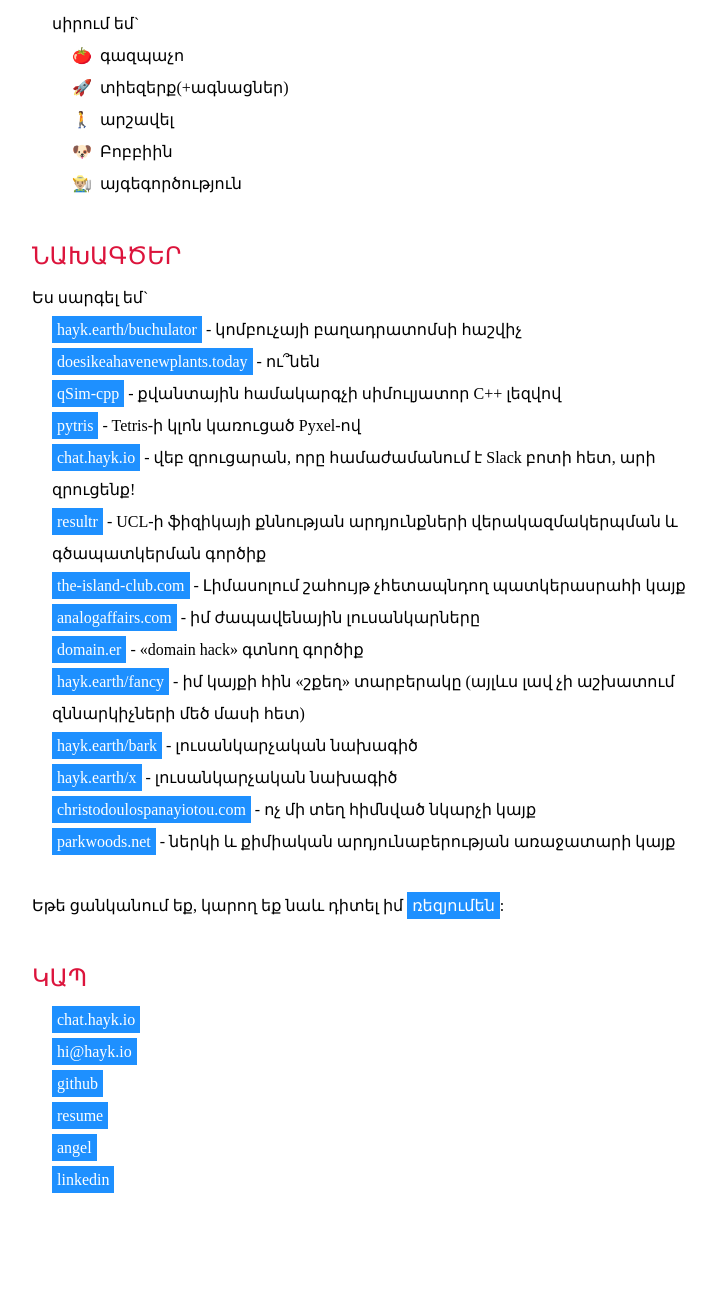
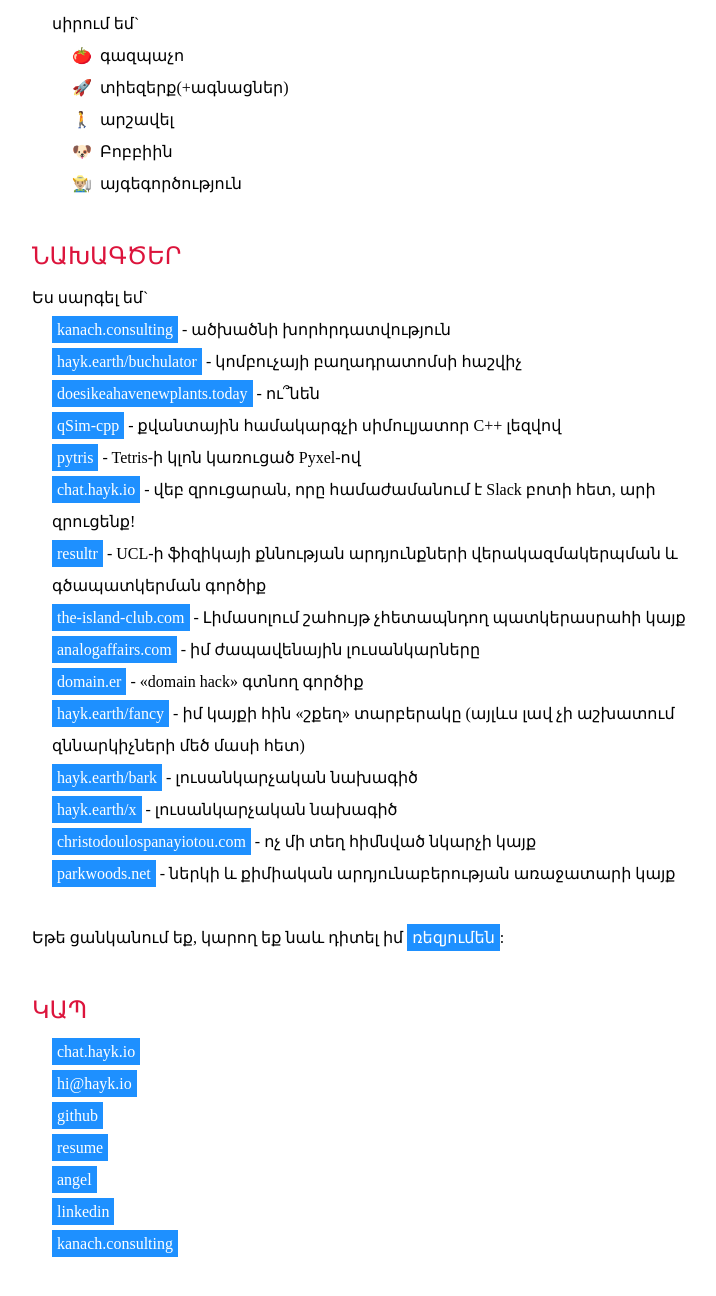
Before and after one commit to haykkh/khachatryan.hay, a website built with Parcel: page src/կ/html/index.html in a window 1280 px wide. Shown: the part 732-2028 px from the top of the page, without its empty margins (258-974 px from the left). Before the commit the page ends 1978 px from the top, so only its background shows below. Built offline with nearby package versions, Linux system fonts and the light colour scheme.

Commit message:
kanach.consulting

```diff
--- a/src/կ/html/index.html
+++ b/src/կ/html/index.html
@@ -102,6 +102,10 @@
 			Ես սարգել եմ`
 			<ul>
 				<li>
+					<a href="https://kanach.consulting">kanach.consulting</a>
+					- ածխածնի խորհրդատվություն
+				</li>
+				<li>
 					<a href="https://hayk.earth/buchulator">hayk.earth/buchulator</a>
 					- կոմբուչայի բաղադրատոմսի հաշվիչ
 				</li>
@@ -185,6 +189,9 @@
 				<li>
 					<a href="https://linkedin.com/in/haykkh" title="">linkedin</a>
 				</li>
+				<li>
+					<a href="https://kanach.consulting">kanach.consulting</a>
+				</li>
 			</ul>
 		</section>
 
```
Also changed, not shown: docs/կ/index.html (+1 -1 lines).
